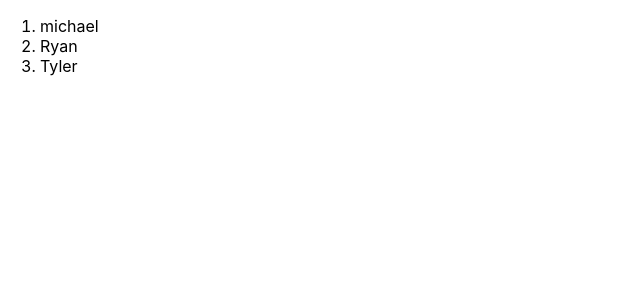
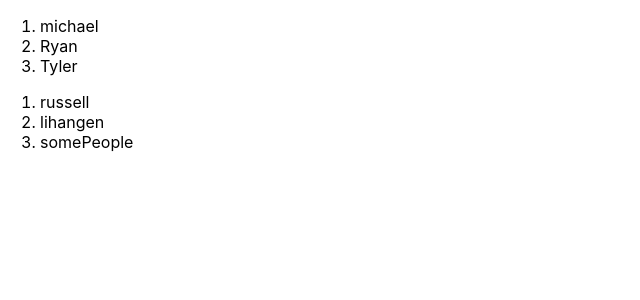
Before and after one commit to sbuteryd/React_course-practice, a React (Create React App) app: page / in a window 1280 px wide. Shown: the top 300 px of the page, without its empty margins (0-640 px from the left). Built offline with nearby package versions, Linux system fonts and the light colour scheme.

Commit message:
1-2 第一个组件

```diff
--- a/src/App.js
+++ b/src/App.js
@@ -3,11 +3,8 @@ import React , {Component} from 'react';
 
 class ContactList extends  React.Component{
   render() {
-    const people = [
-      {name:'michael'},
-      {name:'Ryan'},
-      {name:'Tyler'}
-    ]
+    const people = this.props.contacts
+
     return (<ol>
       {people.map(person =>(
           <li>{person.name}</li>
@@ -17,11 +14,21 @@ class ContactList extends  React.Component{
   }
 }
 
+
 class App extends Component{
   render() {
     return (
         <div className='App'>
-          <ContactList/>
+          <ContactList contacts={[
+            {name:'michael'},
+            {name:'Ryan'},
+            {name:'Tyler'}
+          ]}/>
+          <ContactList contacts={[
+            {name:'russell'},
+            {name:"lihangen"},
+            {name:"somePeople"}
+          ]}/>
         </div>
     )
   }
```
